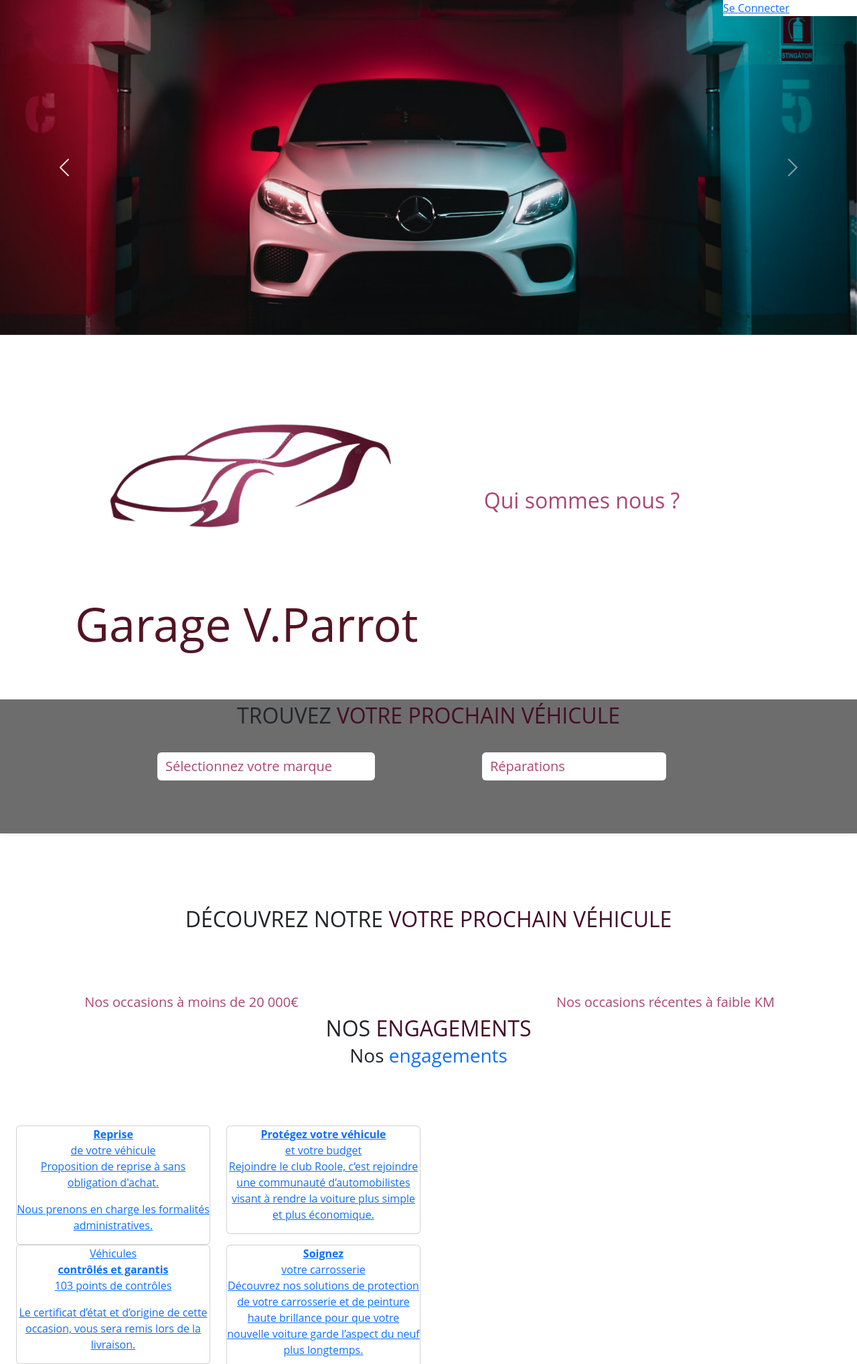
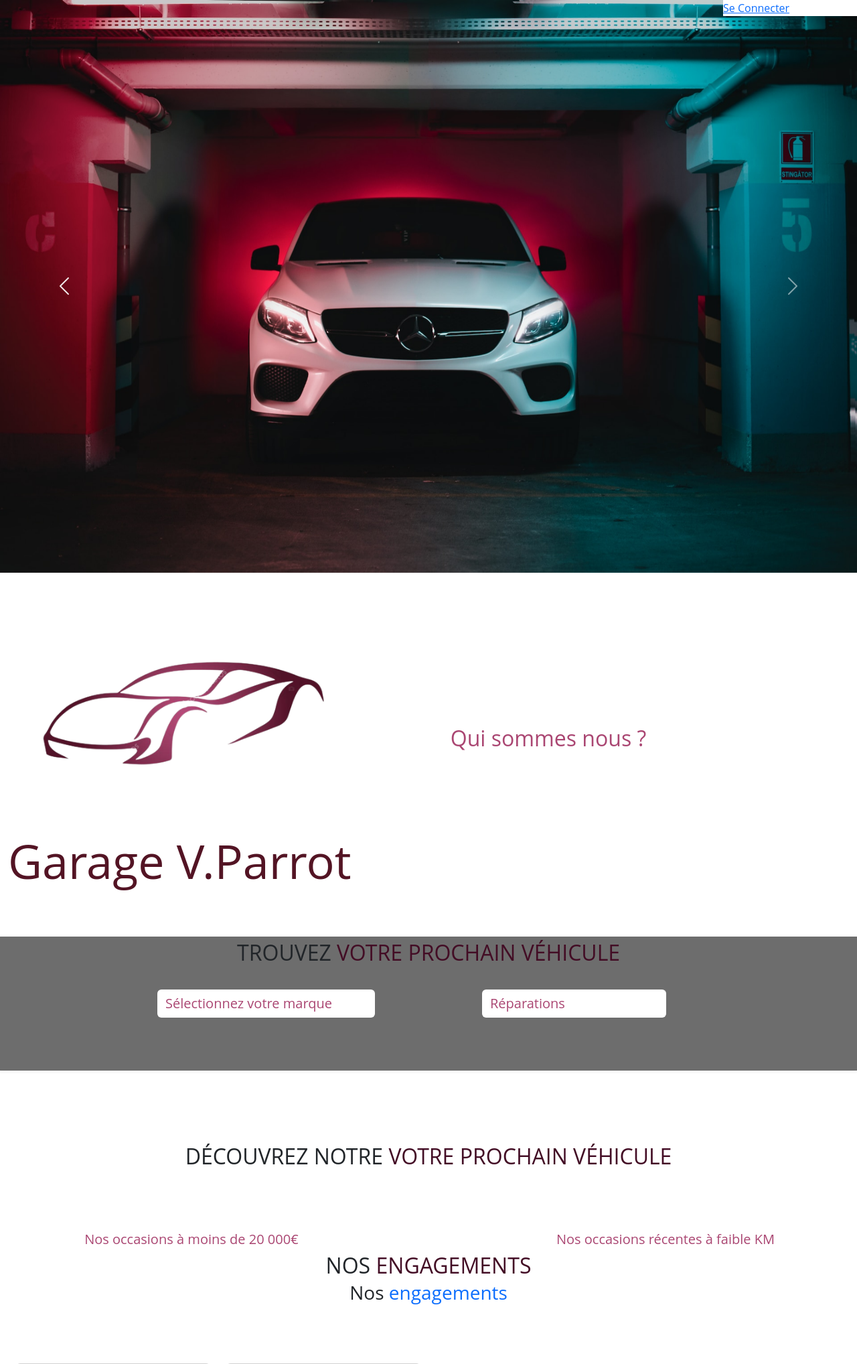
Before and after one commit to dev-passion76/garage_parrot, a PHP site: page / in a window 1280 px wide. Shown: the top 2036 px of the page at 67% size. Run offline with PHP 8.4, Linux system fonts and the light colour scheme; data that the repository does not hold is empty.

Commit message:
Nouvelle dimension photo

```diff
--- a/web/css/style.css
+++ b/web/css/style.css
@@ -3,26 +3,29 @@
     padding: 0;
     box-sizing: border-box;
 } */
-#profile-icon {
+/*#profile-icon {
   position: absolute;
   top: 0;
   right: 0;
-}
+}*/
 
-.carousel.slide {
+@media screen and (max-width: 909px){
+    .carousel.slide {
     position: relative;
-}
+    }
 
 .carousel-inner .carousel-item img {
     width: 100%;
     height: 500px;
     object-fit: cover;
     object-position: center;
+    }
 }
 
-.large-margin {
+
+/* .large-margin {
     margin-left: 100px;
-}
+} */
 
 .centered-nav-items {
     text-align: center;
```
Also changed, not shown: web/assets/photos_vehicules/bmw blanche.jpg (added).
